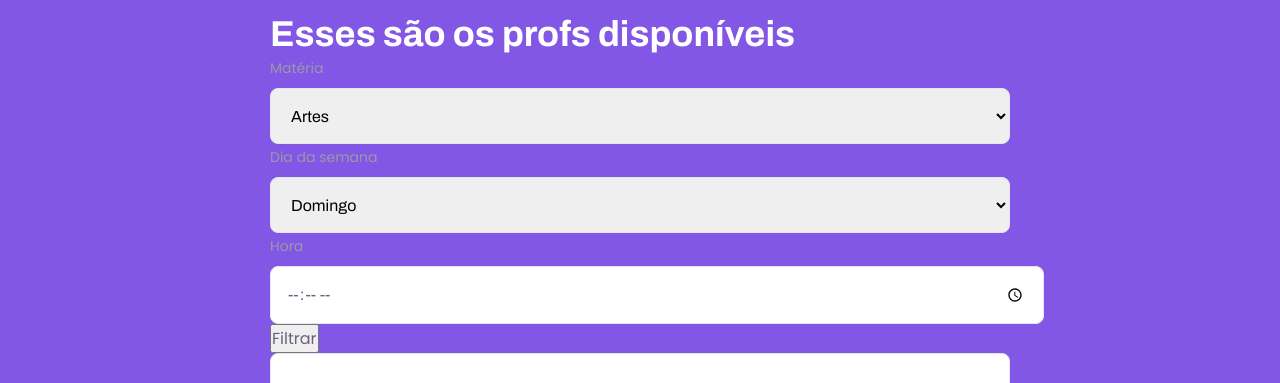
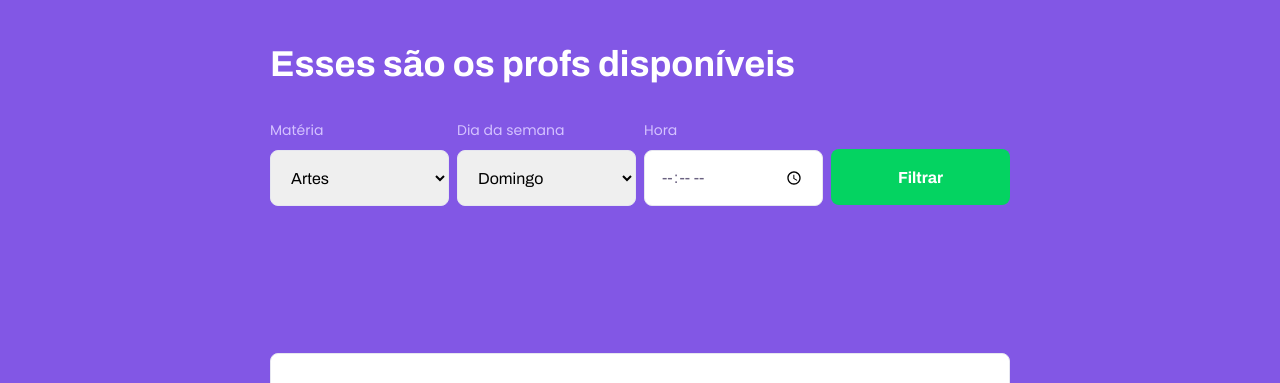
Before and after one commit to Mpm03/proffy, a plain HTML site: page study.html in a window 1280 px wide. Shown: the part 51-434 px from the top of the page. Drawn offline with Linux system fonts and the light colour scheme; files whose address does not match are found by name.

Commit message:
fixborder size

```diff
--- a/study.html
+++ b/study.html
@@ -33,9 +33,6 @@
     <link
         href="https://fonts.googleapis.com/css2?family=Archivo:wght@400;700&amp;family=Poppins:wght@400;600&amp;display=swap"
         rel="stylesheet">
-
-
-
 </head>
 
 <body id="page-study">
@@ -48,11 +45,13 @@
                 </a>
                 <img src="/images/images/logo.svg" alt="Proffy">
             </div>
+
+
+
             <div class="header-content">
                 <strong> Esses são os profs disponíveis </strong>
-            <form id="search-teacher">
+                <form id="search-teachers">
 
-<form id="search-teachers">
                     <div class="select-block">
                         <label for="subject">Matéria</label>
                         <select name="subject" id="subject">
@@ -69,6 +68,7 @@
                             <option value="10">Química</option>
                         </select>
                     </div>
+
                     <div class="select-block">
                         <label for="weekday">Dia da semana</label>
                         <select name="weekday" id="weekday">
@@ -82,13 +82,14 @@
                             <option value="6">Sábado</option>
                         </select>
                     </div>
+
                     <div class="input-block">
                         <label for="time">Hora</label>
                         <input name="time" id="time" type="time" >
                     </div>
+
                     <button type="submit">Filtrar</button>
                 </form>
-
             </div>
         </header>
 
@@ -116,7 +117,6 @@
         </article>
 
     </main>
-    </div>
 
 </body>
 
--- a/styles/main.css
+++ b/styles/main.css
@@ -1,61 +1,57 @@
 /* CSS - CASCADING STYLE SHEETS */
 
-
 :root {
-    --color-background: #F0F0F7;
-    --color-primary-lighter: #9871F5;
-    --color-primary-light: #916BEA;
-    --color-primary: #8257E5;
-    --color-primary-dark: #774DD6;
+  --color-background: #f0f0f7;
+  --color-primary-lighter: #9871f5;
+  --color-primary-light: #916bea;
+  --color-primary: #8257e5;
+  --color-primary-dark: #774dd6;
   --color-primary-darker: #6842c2;
-    --color-secondary: #04D361;
-    --color-secondary-dark: #04BF58;
-    --color-title-in-primary: #FFFFFF;
-    --color-text-in-primary: #D4C2FF;
-    --color-text-title: #32264D;
-    --color-text-complement: #9C98A6;
-    --color-text-base: #6A6180;
-    --color-line-in-white: #E6E6F0;
-    --color-input-background: #F8F8FC;
-    --color-button-text: #FFFFFF;
-    --color-box-base: #FFFFFF;
-    --color-box-footer: #FAFAFC;
-    --color-small-info: #C1BCCC;
+  --color-secondary: #04d361;
+  --color-secondary-dark: #04bf58;
+  --color-title-in-primary: #ffffff;
+  --color-text-in-primary: #d4c2ff;
+  --color-text-title: #32264d;
+  --color-text-complement: #9c98a6;
+  --color-text-base: #6a6180;
+  --color-line-in-white: #e6e6f0;
+  --color-input-background: #f8f8fc;
+  --color-button-text: #ffffff;
+  --color-box-base: #ffffff;
+  --color-box-footer: #fafafc;
+  --color-small-info: #c1bccc;
   font-size: 60%; /* controle das medidas rem */
 }
-*{
+* {
   margin: 0;
   padding: 0;
-  /*  box-sizing: border-box; */
-
+  box-sizing: border-box;
 }
 html,
-body{
+body {
   height: 100vh;
 }
- body{
-
+body {
   background: var(--color-primary);
   display: flex;
   align-items: center;
   justify-content: center;
-
 }
 body,
 input,
 button,
- textarea{
+textarea {
   font: 500;
   font-size: 1.6rem;
   font-family: Poppins;
   color: var(--color-text-base);
 }
- #conteiner{
+#container {
   width: 90vw;
   max-width: 700px;
 }
- @media (min-width: 700px){
-    :root{
+@media (min-width: 700px) {
+  :root {
     font-size: 62.5%;
   }
 }
--- a/styles/partials/header.css
+++ b/styles/partials/header.css
@@ -73,7 +73,6 @@
   }
   .page-header .page-header strong{
     max-width: 350px;
-
   }
 
 }
--- a/styles/partials/page-study.css
+++ b/styles/partials/page-study.css
@@ -1,72 +1,71 @@
-#page-study #container{
+#page-study #container {
   width: 100vw;
   height: 100vh;
 }
 
-.page-header{
+.page-header {
   background-color: var(--color-primary);
   display: flex;
   flex-direction: column;
 }
 
-.page-header .top-bar-container{
+.page-header .top-bar-container {
   width: 90%;
   display: flex;
-  align-items:center;
+  align-items: center;
   justify-content: space-between;
   margin: 0 auto;
   padding: 1.6rem 0;
 }
-.page-header .top-bar-container a{
+.page-header .top-bar-container a {
   height: 3.2rem;
   transition: opacity 0.2s;
 }
 
-.page-header .top-bar-container a:hover{
+.page-header .top-bar-container a:hover {
   opacity: 0.6;
 }
 
-.page-header .header-content{
+.page-header .header-content {
   width: 90%;
-  margin:3.2rem auto;
+  margin: 3.2rem auto;
   position: relative;
 }
 
-.page-header .header-content strong{
-  font:700 3.6rem Archivo
+.page-header .header-content strong {
+  font: 700 3.6rem Archivo;
 }
 
 .page-header .top-bar-container img {
   height: 1.6rem;
 }
 
-.page-header .header-content strong{
-  font:700 3.6rem Archivo;
+.page-header .header-content strong {
+  font: 700 3.6rem Archivo;
   line-height: 4.2rem;
-  color: var(--color-title-in-primary)
+  color: var(--color-title-in-primary);
 }
 
-#search-teachers{
+#search-teachers {
   margin-top: 3.2rem;
 }
 
-#search-teachers label{
-  color: var(--color-text-in-primary)
+#search-teachers label {
+  color: var(--color-text-in-primary);
 }
 
-
-#search-teachers .select-block{
+#search-teachers .select-block {
   margin-bottom: 1.4rem;
 }
 
-#search-teachers button{
+#search-teachers button {
   width: 100%;
   height: 5.6rem;
   background: var(--color-secondary);
-  color:var(--color-button-text);
-  border:0;
-  border-radius: .8rem;
-  cursor:pointer;
+  color: var(--color-button-text);
+  border: 0;
+  border-radius: 0.8rem;
+  cursor: pointer;
   font: 700 1.6rem Archivo;
   display: flex;
   align-items: center;
@@ -76,19 +75,18 @@
   margin-top: 3.2rem;
 }
 
-#search-teachers button:hover{
+#search-teachers button:hover {
   background-color: var(--color-primary-dark);
 }
 
-
 .select-block label,
-.input-block label{
+.input-block label {
   font-size: 1.4rem;
-  color: var(--color-text-complement)
+  color: var(--color-text-complement);
 }
 
 .input-block input,
-.select-block select{
+.select-block select {
   width: 100%;
   height: 5.6rem;
   margin-top: 0.8rem;
@@ -97,75 +95,70 @@
   border: 1px solid var(--color-line-in-white);
   outline: 0;
   padding: 0 1.6rem;
-  font:1.6rem Archivo
+  font: 1.6rem Archivo;
 }
-.input-block{
+.input-block {
   position: relative;
 }
 
-.input-block:focus-within::after{
+.input-block:focus-within::after {
   width: calc(100% - 3.2rem);
   height: 2px;
-  content:"";
+  content: "";
   background: var(--color-primary-light);
   position: absolute;
   left: 1.6rem;
   right: 1.6rem;
-  bottom:50px;
-
+  bottom: 50px;
 }
 
-#page-study main{
-  margin:3.2rem auto;
+#page-study main {
+  margin: 3.2rem auto;
   width: 90%;
-
 }
 
-.teacher-item{
+.teacher-item {
   background-color: var(--color-box-base);
-  border:1px solid var(--color-line-in-white);
-  border-radius: .8rem;
+  border: 1px solid var(--color-line-in-white);
+  border-radius: 0.8rem;
   margin-top: 3.2rem;
 }
 
-.teacher-item header{
+.teacher-item header {
   padding: 3.2rem 2rem;
   display: flex;
   align-items: center;
-
 }
 
-.teacher-item header img{
+.teacher-item header img {
   width: 8rem;
   height: 8rem;
   border-radius: 50%;
 }
 
-.teacher-item header div{
+.teacher-item header div {
   margin-left: 2.4rem;
 }
 
-.teacher-item header div strong{
+.teacher-item header div strong {
   font: 700 2.4rem Archivo;
   display: block;
-  color:var(--color-text-title)
+  color: var(--color-text-title);
 }
 
-.teacher-item header div span{
-  font-size:1.6rem;
+.teacher-item header div span {
+  font-size: 1.6rem;
   display: block;
-  margin-top: .4rem;
-
+  margin-top: 0.4rem;
 }
 
-.teacher-item p{
+.teacher-item p {
   padding: 0 2rem;
   font-size: 1.6rem;
   line-height: 2.8rem;
-
 }
 
-.teacher-item footer{
+.teacher-item footer {
   padding: 3.2rem 2rem;
   background-color: var(--color-box-footer);
   border-top: 1px solid var(--color-line-in-white);
@@ -175,18 +168,16 @@
   justify-content: space-between;
 }
 
-
-.teacher-item footer p{
+.teacher-item footer p {
   font-size: 1.4rem;
   line-height: 2.4rem;
-  color: var(--color-text-complement)
+  color: var(--color-text-complement);
 }
 
-.teacher-item footer p strong{
+.teacher-item footer p strong {
   font-size: 1.6rem;
-  color:var(--color-primary);
+  color: var(--color-primary);
   display: block;
-
 }
 
 .teacher-item footer .button {
@@ -195,9 +186,9 @@
   background: var(--color-secondary);
   color: var(--color-button-text);
   border: 0;
-  border-radius: .8rem;
-  cursor:poiter;
-  font:700 1.4rem Archivo;
+  border-radius: 0.8rem;
+  cursor: poiter;
+  font: 700 1.4rem Archivo;
   display: flex;
   align-items: center;
   justify-content: space-evenly;
@@ -206,19 +197,18 @@
   margin-left: 1.6rem;
 }
 
-@media (min-width:700px){
-  #page-study #container{
-    max-width:  100vw;
-
+@media (min-width: 700px) {
+  #page-study #container {
+    max-width: 100vw;
   }
-  .page-header{
+  .page-header {
     height: 340px;
   }
-  .page-header .top-bar-container{
+  .page-header .top-bar-container {
     max-width: 1100px;
   }
 
-  .page-header .header-content{
+  .page-header .header-content {
     max-width: 740px;
     margin: 0 auto;
     flex: 1 1;
@@ -226,31 +216,28 @@
     display: flex;
     flex-direction: column;
     justify-content: center;
-
   }
-  .page-header .page-header strong{
+  .page-header .page-header strong {
     max-width: 350px;
-
   }
   .teacher-item header,
-  .teacher-item footer{
+  .teacher-item footer {
     padding: 32px;
   }
 
-
-  #search-teachers{
+  #search-teachers {
     display: grid;
     grid-template-columns: repeat(4, 1fr);
     bottom: -28px;
-
+    column-gap: 0.8rem;
   }
 
-  #page-study main{
+  #page-study main {
     padding: 32px 0;
     max-width: 740px;
     margin: 0 auto;
   }
-  #search-teachers .select-block{
+  #search-teachers .select-block {
     margin-bottom: 5px;
   }
 }
```
Also changed, not shown: index.html (+20 -27 lines). Lines whose indentation alone changed are shown as unchanged.
